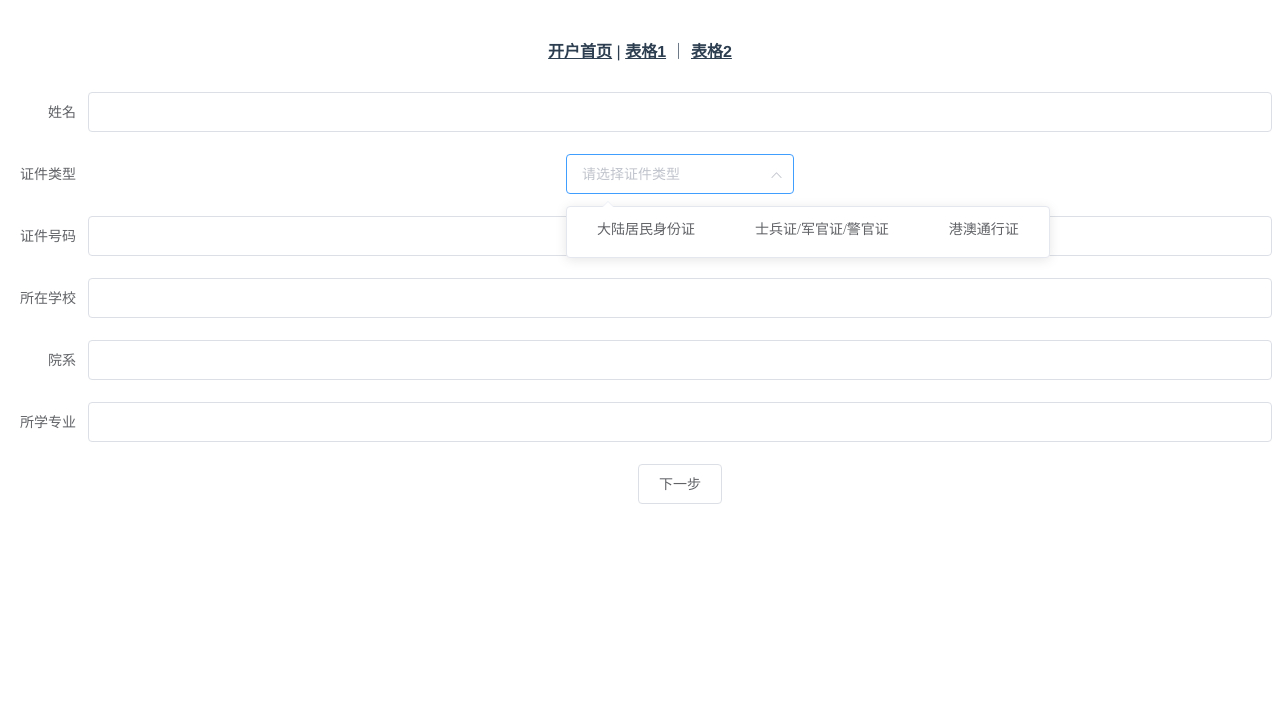
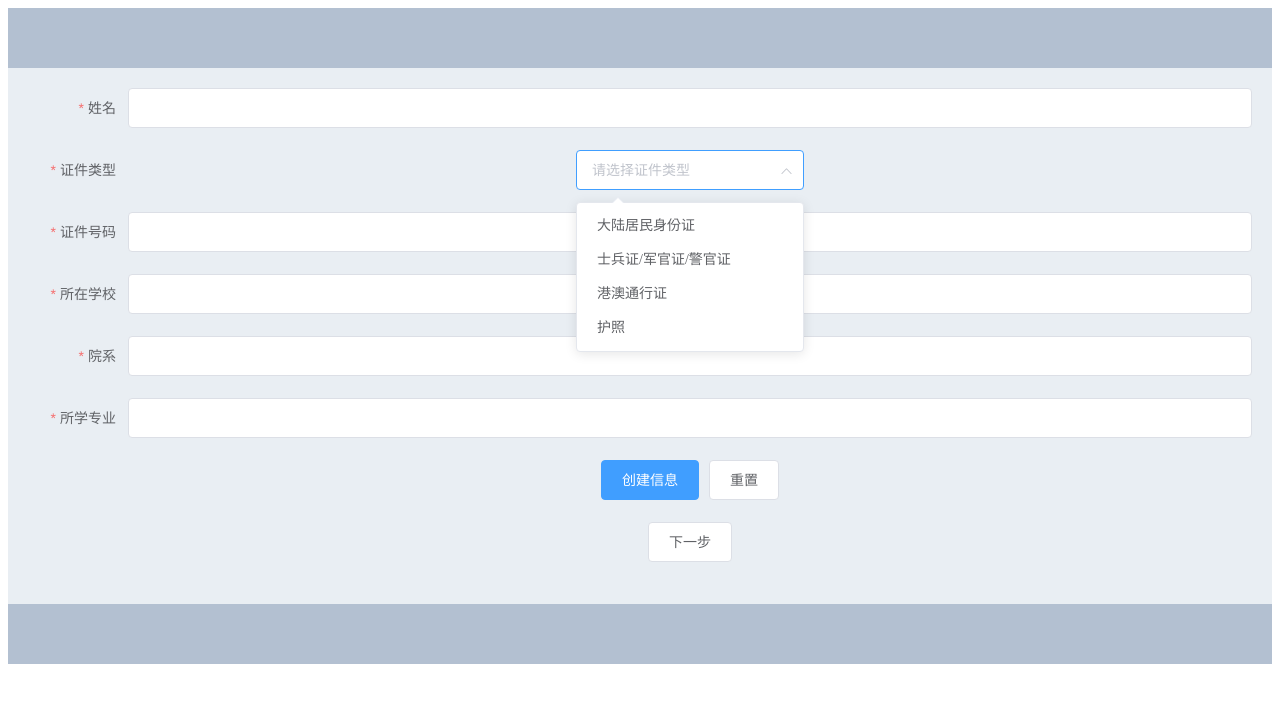
Before and after one commit to yzha885/DigitalRMB, a Vue app in the folder frontend/: page /information in a window 1280 px wide. Both pictures are taken after a click on the icon 776 px from the left and 174 px from the top of the page. Shown: the top 702 px of the page. Built offline with nearby package versions, Linux system fonts and the light colour scheme.

Commit message:
-Add table constraints and reformat the tables

```diff
--- a/frontend/package.json
+++ b/frontend/package.json
@@ -8,6 +8,7 @@
     "lint": "vue-cli-service lint"
   },
   "dependencies": {
+    "async-validator": "^4.0.3",
     "core-js": "^3.6.5",
     "element-ui": "^2.15.6",
     "vue": "^2.6.11",
--- a/frontend/src/App.vue
+++ b/frontend/src/App.vue
@@ -1,12 +1,14 @@
 <template>
-  <div id="app">
-    <div id="nav">
-      <router-link to="/">开户首页</router-link> |
-      <router-link to="/Information">表格1</router-link> ｜
-      <router-link to="/InformationCont">表格2</router-link>
-    </div>
-    <router-view/>
-  </div>
+<!--  <div id="app">-->
+    <el-container id="app">
+      <el-header></el-header>
+      <el-main>
+        <router-view/>
+      </el-main>
+      <el-footer></el-footer>
+    </el-container>
+
+<!--  </div>-->
 </template>
 
 <style>
@@ -21,13 +23,18 @@
 #nav {
   padding: 30px;
 }
-
-#nav a {
-  font-weight: bold;
-  color: #2c3e50;
+.el-header, .el-footer {
+  background-color: #B3C0D1;
+  color: #333;
+  text-align: center;
+  line-height: 60px;
+}
+.el-main {
+  background-color: #E9EEF3;
+  color: #333;
+  text-align: center;
+  line-height: 160px;
 }
 
-#nav a.router-link-exact-active {
-  color: #42b983;
-}
+
 </style>
--- a/frontend/src/components/form.vue
+++ b/frontend/src/components/form.vue
@@ -1,95 +1,111 @@
 <template>
   <div class="hello">
-    <el-form ref="form" :model="form" label-width="80px">
+    <el-form :model="ruleForm" :rules="rules" ref="ruleForm" label-width="100px" class="demo-ruleForm">
 <!--      客户姓名-->
-      <el-form-item label="姓名">
-        <el-input v-model="form.name"></el-input>
+      <el-form-item label="姓名" prop="name">
+        <el-input v-model="ruleForm.name"></el-input>
       </el-form-item>
 <!--      证件类型 drop down list-->
-      <el-form-item label="证件类型">
-        <el-select v-model="form.region" placeholder="请选择证件类型">
+      <el-form-item label="证件类型" prop="idCardType">
+        <el-select v-model="ruleForm.idCardType" placeholder="请选择证件类型">
           <el-option label="大陆居民身份证" value="1"></el-option>
           <el-option label="士兵证/军官证/警官证" value="2"></el-option>
           <el-option label="港澳通行证" value="3"></el-option>
-<!--          <el-option label="护照" value="4"></el-option>-->
+          <el-option label="护照" value="4"></el-option>
         </el-select>
       </el-form-item>
+
 <!--      证件号码-->
-      <el-form-item label="证件号码">
-        <el-input v-model="form.name"></el-input>
+      <el-form-item label="证件号码" prop="idCardNumber">
+        <el-input v-model="ruleForm.idCardNumber"></el-input>
       </el-form-item>
 <!--     所在学校-->
-      <el-form-item label="所在学校">
-        <el-input v-model="form.university"></el-input>
+      <el-form-item label="所在学校" prop="university">
+        <el-input v-model="ruleForm.university"></el-input>
       </el-form-item>
 <!--      院系-->
-      <el-form-item label="院系">
-        <el-input v-model="form.university"></el-input>
+      <el-form-item label="院系" prop="faculty">
+        <el-input v-model="ruleForm.faculty"></el-input>
       </el-form-item>
 <!--      专业信息-->
-      <el-form-item label="所学专业">
-        <el-input v-model="form.university"></el-input>
+      <el-form-item label="所学专业" prop="major">
+        <el-input v-model="ruleForm.major"></el-input>
       </el-form-item>
 
-<!--      <el-form-item>-->
-<!--        <el-button type="primary" @click="onSubmit">立即创建</el-button>-->
-<!--&lt;!&ndash;        <el-button>取消</el-button>&ndash;&gt;-->
-<!--      </el-form-item>-->
       <el-form-item>
-        <!--    <el-button >开户</el-button>-->
+        <el-button type="primary" @click="submitForm('ruleForm')">创建信息</el-button>
+        <el-button @click="resetForm('ruleForm')">重置</el-button>
+      </el-form-item>
+
+      <el-form-item>
         <router-link
             to="/informationCont"
             tag="el-button">
          下一步
         </router-link>
       </el-form-item>
+
+
     </el-form>
   </div>
 </template>
 
 <script>
 export default {
-  name: 'form',
-  props: {
-    msg: String
-  },
   data() {
     return {
-      form: {
+      ruleForm: {
         name: '',
-        region: '',
-        date1: '',
-        date2: '',
-        delivery: false,
-        type: [],
-        resource: '',
-        desc: ''
+        idCardType: '',
+        idCardNumber: '',
+        university: '',
+        faculty: '',
+        major: ''
+      },
+      rules: {
+        name: [
+          { required: true, message: '请输入姓名', trigger: 'blur' },
+          { min: 2, max: 10, message: '长度在 2 到 10 个字符', trigger: 'blur' }
+        ],
+        idCardType: [
+          { required: true, message: '请选择证件类型', trigger: 'change' }
+        ],
+        idCardNumber: [
+          { required: true, message: '请输入证件号码', trigger: 'blur' },
+          { min: 9, message: '证件信息长度错误', trigger: 'blur' }
+        ],
+        university: [
+          { required: true, message: '请输入所在大学', trigger: 'blur' }
+        ],
+        faculty: [
+          { required: true, message: '请输入院系', trigger: 'blur' }
+        ],
+        major: [
+          { required: true, message: '请输入专业', trigger: 'blur' }
+        ]
+
       }
-    }
+    };
   },
   methods: {
-    onSubmit() {
-      console.log('submit!');
+    submitForm(formName) {
+      this.$refs[formName].validate((valid) => {
+        if (valid) {
+          alert('submit!');
+        } else {
+          console.log('error submit!!');
+          return false;
+        }
+      });
+    },
+    resetForm(formName) {
+      this.$refs[formName].resetFields();
     }
   }
 }
-
 </script>
 
 <!-- Add "scoped" attribute to limit CSS to this component only -->
 <style scoped>
-h3 {
-  margin: 40px 0 0;
-}
-ul {
-  list-style-type: none;
-  padding: 0;
-}
-li {
-  display: inline-block;
-  margin: 0 10px;
-}
-a {
-  color: #42b983;
-}
+
 </style>
--- a/frontend/src/components/mobileVerification.vue
+++ b/frontend/src/components/mobileVerification.vue
@@ -1,10 +1,10 @@
 <template>
   <div class="information">
-    <el-form ref="form" :model="form" label-width="80px">
+    <el-form :model="ruleForm" :rules="rules" ref="ruleForm" label-width="100px" class="demo-ruleForm">
 
       <!--      运营机构-->
-      <el-form-item label="运营机构">
-        <el-select v-model="form.region" placeholder="请选择数字人民币运营机构">
+      <el-form-item label="运营机构" >
+        <el-select v-model="ruleForm.rmbOperatingAngency" placeholder="请选择数字人民币运营机构" prop="rmbOperatingAngency">
           <el-option label="中国工商银行" value="1"></el-option>
           <el-option label="中国农业银行" value="2"></el-option>
           <el-option label="中国银行" value="3"></el-option>
@@ -17,22 +17,22 @@
         </el-select>
       </el-form-item>
 
-      <el-form-item>
-        <div style="margin-top: 15px;">
-          <el-input v-model="input2" placeholder="请输入手机号">
-            <template slot="append">获取验证码</template>
+      <el-form-item label="手机号码" prop="mobileNumber">
+          <el-input v-model="ruleForm.mobileNumber" placeholder="">
+              <el-button slot="append"  >获取验证码</el-button>
           </el-input>
-        </div>
+      </el-form-item>
+
+      <el-form-item label="验证码" prop="verificationCode">
+        <el-input v-model="ruleForm.verificationCode" placeholder="">
+
+        </el-input>
       </el-form-item>
 
       <el-form-item>
-        <el-button type="primary" @click="onSubmit">立即创建</el-button>
-        <el-button>取消</el-button>
+        <el-button type="primary" @click="submitForm('ruleForm')">立即创建</el-button>
+        <el-button @click="resetForm('ruleForm')">重置</el-button>
       </el-form-item>
-
-
-
-
     </el-form>
   </div>
 
@@ -49,23 +49,45 @@ export default {
   },
   data() {
     return {
-      form: {
-        name: '',
-        region: '',
-        date1: '',
-        date2: '',
-        delivery: false,
-        type: [],
-        resource: '',
-        desc: ''
+      ruleForm: {
+        rmbOperatingAngency: '',
+        mobileNumber: '',
+        verificationCode: '',
+      },
+      rules: {
+        rmbOperatingAngency: [
+          { required: true, message: '请输入姓名', trigger: 'blur' },
+        ],
+        mobileNumber: [
+          { required: true, message: '请输入手机号', trigger: 'change' },
+          { min: 11, max: 11, message: '请输入正确长度的手机号码', trigger: 'blur' },
+          { type: 'number', message: '手机号码必须为数字值'}
+
+        ],
+        verificationCode: [
+          { required: true, message: '请输入证件号码', trigger: 'blur' }
+        ]
       }
     }
   },
   methods: {
-    onSubmit() {
-      console.log('submit!');
+    submitForm(formName) {
+      this.$refs[formName].validate((valid) => {
+        if (valid) {
+          alert('submit!');
+        } else {
+          console.log('error submit!!');
+          return false;
+        }
+      });
+    },
+    resetForm(formName) {
+      this.$refs[formName].resetFields();
     }
-  }
+
+
+    }
+
 }
 </script>
 
```
Also changed, not shown: 1 other file (tests, documents, lock files or other folders).
